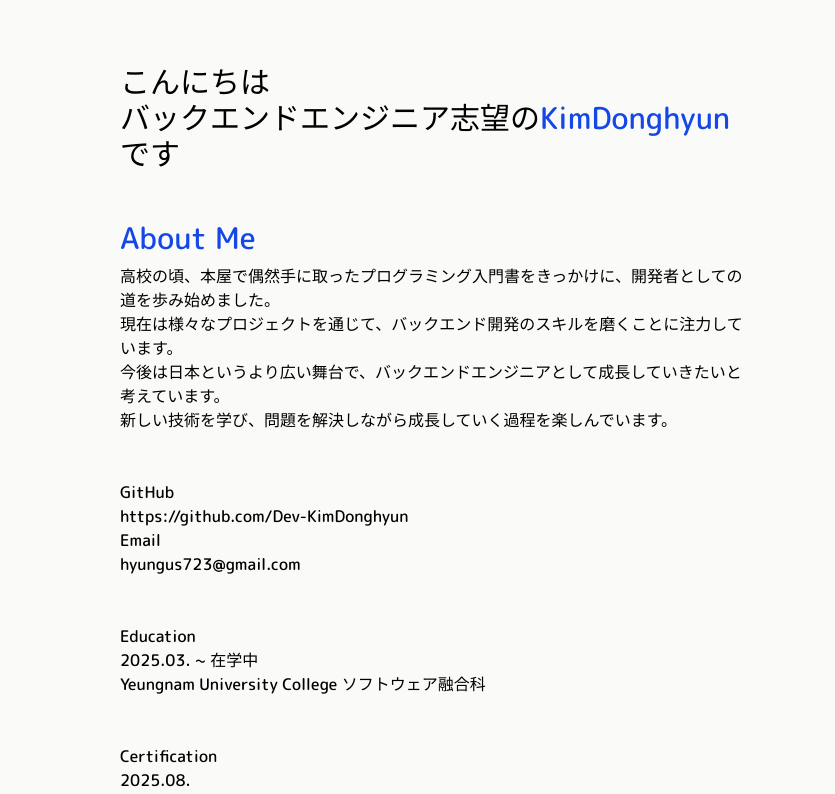
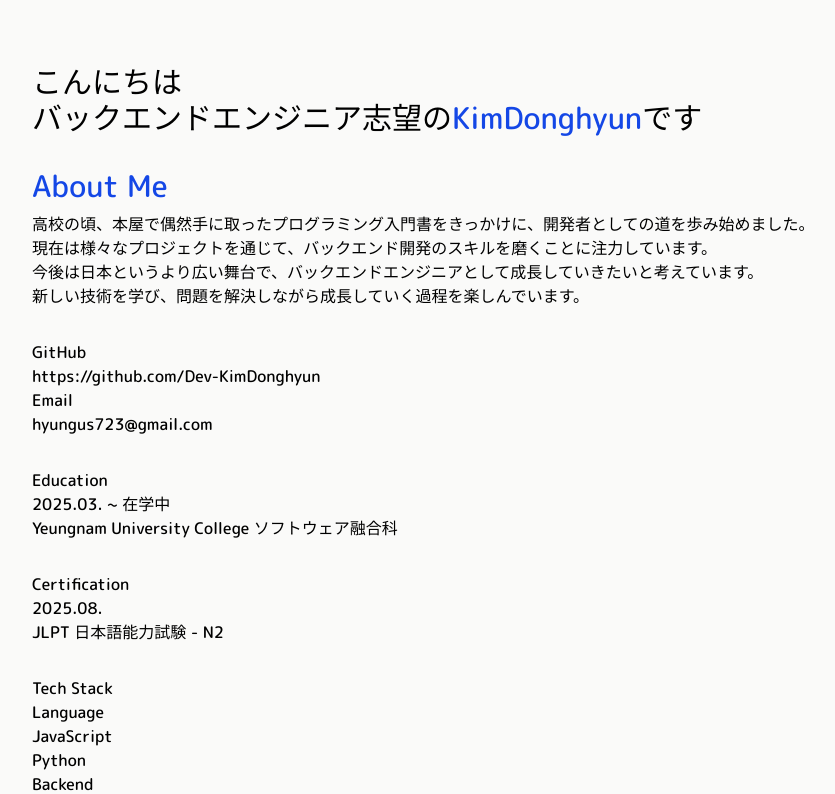
Before and after one commit to Dev-KimDonghyun/Portfolio-Web, a React (Vite) app: page /jp in a window 1280 px wide. Shown: the top 794 px of the page, without its empty margins (208-1043 px from the left). Built offline with nearby package versions, Linux system fonts and the light colour scheme.

Commit message:
feat: Adjust Layout Positioning in JpHome.jsx

```diff
--- a/src/pages/JpHome.jsx
+++ b/src/pages/JpHome.jsx
@@ -7,8 +7,8 @@ import TechJp from "../components/jp/TechJp";
 
 const JpHome = () => {
   return (
-    <div className="min-h-screen bg-stone-50 font-jp flex items-center">
-      <div className="mt-16 px-82 w-full flex flex-col gap-12">
+    <div className="min-h-screen bg-stone-50 font-jp flex justify-center items-center">
+      <div className="w-full max-w-4xl px-12 flex flex-col gap-8 mt-16">
         <TitleJp />
         <AboutJp />
         <ContactJp />
```
